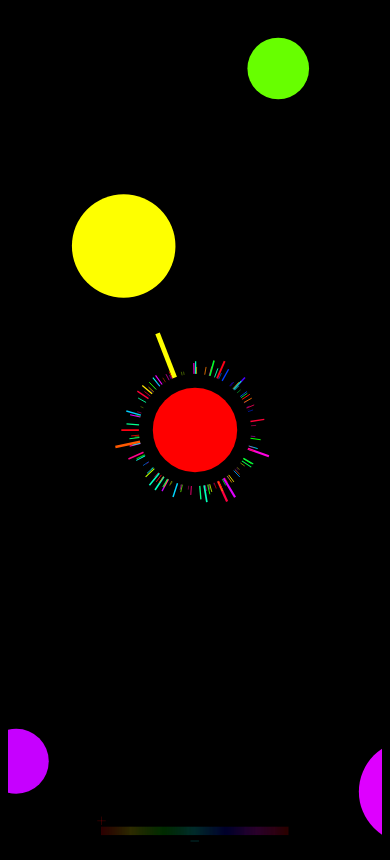
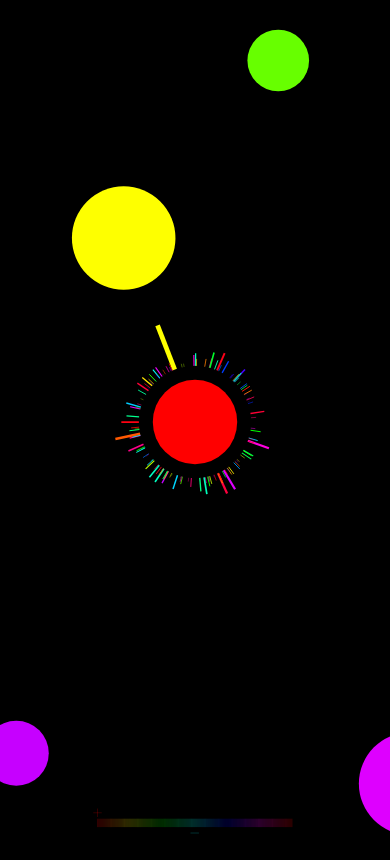
Before and after one commit to cerankas/asteroid, a website built with Vite: page index.html in a window 390 px wide. Built offline with nearby package versions, Linux system fonts and the light colour scheme.

Commit message:
basic mobile support

```diff
--- a/index.html
+++ b/index.html
@@ -5,7 +5,7 @@
     <meta name="viewport" content="width=device-width, initial-scale=1.0" />
     <title>Asteroids</title>
   </head>
-  <body style="height:100vh; overflow: hidden; background-color: black;">
+  <body style="height:100dvh; overflow: hidden; background-color: black; margin: 0; touch-action: none; user-select: none;">
     <canvas id="canvas"></canvas>
     <script type="module" src="/src/main.ts"></script>
   </body>
--- a/package.json
+++ b/package.json
@@ -4,7 +4,7 @@
   "version": "0.0.0",
   "type": "module",
   "scripts": {
-    "dev": "vite",
+    "dev": "vite --host",
     "build": "tsc && vite build",
     "preview": "vite preview"
   },
--- a/src/control.ts
+++ b/src/control.ts
@@ -6,7 +6,7 @@ export class Control {
   constructor() {
     document.addEventListener('keydown', this.keydown.bind(this));
     document.addEventListener('keyup', this.keyup.bind(this));
-    document.addEventListener('mousemove', this.mousemove.bind(this));
+    document.addEventListener('pointermove', this.pointermove.bind(this));
   }
 
   getDelta() {
@@ -24,7 +24,7 @@ export class Control {
     this.keys[e.key] = false;
   }
 
-  mousemove(e:MouseEvent) {
+  pointermove(e:PointerEvent) {
     if (!e.buttons) return;
     this.delta += e.movementX / window.innerWidth * 2 * 361;
   }
```
